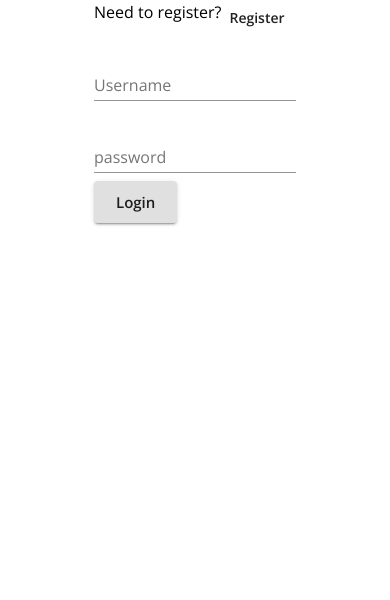
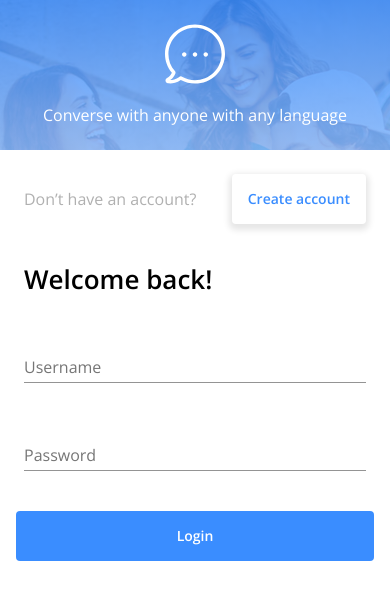
Before and after one commit to ldelmano/frontend-test, a React (Create React App) app in the folder client/: page /login in a window 390 px wide. Shown: the top 600 px of the page. Built offline with nearby package versions, Linux system fonts and the light colour scheme; no server answers.

Commit message:
wip: auth pages layout for mobile

```diff
--- a/client/src/Login.js
+++ b/client/src/Login.js
@@ -8,11 +8,26 @@ import {
   Button,
   FormControl,
   TextField,
+  makeStyles,
 } from "@material-ui/core";
 import { login } from "./store/utils/thunkCreators";
+import AuthPagesLayout, { useAuthLayoutStyles } from "./layout/AuthPagesLayout";
+
+const useStyles = makeStyles({
+  root: {
+    width: "100%",
+    padding: 24,
+  },
+  form: {
+    flexGrow: 1,
+    flexDirection: "column"
+  }
+});
 
 const Login = (props) => {
   const history = useHistory();
+  const classes = useStyles();
+  const authClasses = useAuthLayoutStyles();
   const { user, login } = props;
 
   const handleLogin = async (event) => {
@@ -28,16 +43,20 @@ const Login = (props) => {
   }
 
   return (
+    <AuthPagesLayout>
       <Grid container justify="center">
-      <Box>
-        <Grid container item>
-          <Typography>Need to register?</Typography>
-          <Button onClick={() => history.push("/register")}>Register</Button>
+        <Box className={classes.root}>
+          <Grid container item alignItems="center" className={authClasses.headerAction}>
+            <Typography>Don’t have an account?</Typography>
+            <Button onClick={() => history.push("/register")}>Create account</Button>
           </Grid>
+
+          <Typography variant="h2" className={authClasses.pageTitle}>Welcome back!</Typography>
+
           <form onSubmit={handleLogin}>
-          <Grid>
-            <Grid>
-              <FormControl margin="normal" required>
+            <Grid container className={classes.form} spacing={2}>
+              <Grid item>
+                <FormControl margin="normal" required fullWidth>
                   <TextField
                     aria-label="username"
                     label="Username"
@@ -46,16 +65,18 @@ const Login = (props) => {
                   />
                 </FormControl>
               </Grid>
-            <FormControl margin="normal" required>
+              <Grid item>
+                <FormControl margin="normal" required fullWidth>
                   <TextField
-                label="password"
+                    label="Password"
                     aria-label="password"
                     type="password"
                     name="password"
                   />
                 </FormControl>
-            <Grid>
-              <Button type="submit" variant="contained" size="large">
+              </Grid>
+              <Grid container justify="center">
+                <Button type="submit" className={authClasses.primaryBtn}>
                   Login
                 </Button>
               </Grid>
@@ -63,6 +84,7 @@ const Login = (props) => {
           </form>
         </Box>
       </Grid>
+    </AuthPagesLayout>
   );
 };
 
--- a/client/src/Signup.js
+++ b/client/src/Signup.js
@@ -9,11 +9,27 @@ import {
   FormControl,
   TextField,
   FormHelperText,
+  makeStyles,
 } from "@material-ui/core";
 import { register } from "./store/utils/thunkCreators";
+import AuthPagesLayout, { useAuthLayoutStyles } from "./layout/AuthPagesLayout";
+
+const useStyles = makeStyles({
+  root: {
+    width: "100%",
+    padding: 24
+  },
+  form: {
+    flexGrow: 1,
+    flexDirection: "column"
+  }
+});
 
 const Login = (props) => {
   const history = useHistory();
+  const authClasses = useAuthLayoutStyles();
+  const classes = useStyles();
+
   const { user, register } = props;
   const [formErrorMessage, setFormErrorMessage] = useState({});
 
@@ -37,16 +53,20 @@ const Login = (props) => {
   }
 
   return (
+    <AuthPagesLayout>
       <Grid container justify="center">
-      <Box>
-        <Grid container item>
-          <Typography>Need to log in?</Typography>
+        <Box className={classes.root}>
+          <Grid container item alignItems="center" className={authClasses.headerAction}>
+            <Typography>Already have an account?</Typography>
             <Button onClick={() => history.push("/login")}>Login</Button>
           </Grid>
+
+          <Typography variant="h2" className={authClasses.pageTitle}>Create an account.</Typography>
+
           <form onSubmit={handleRegister}>
-          <Grid>
-            <Grid>
-              <FormControl>
+            <Grid container className={classes.form} spacing={2}>
+              <Grid item>
+                <FormControl fullWidth>
                   <TextField
                     aria-label="username"
                     label="Username"
@@ -56,8 +76,8 @@ const Login = (props) => {
                   />
                 </FormControl>
               </Grid>
-            <Grid>
-              <FormControl>
+              <Grid item>
+                <FormControl fullWidth>
                   <TextField
                     label="E-mail address"
                     aria-label="e-mail address"
@@ -67,8 +87,8 @@ const Login = (props) => {
                   />
                 </FormControl>
               </Grid>
-            <Grid>
-              <FormControl error={!!formErrorMessage.confirmPassword}>
+              <Grid item>
+                <FormControl fullWidth error={!!formErrorMessage.confirmPassword}>
                   <TextField
                     aria-label="password"
                     label="Password"
@@ -82,8 +102,8 @@ const Login = (props) => {
                   </FormHelperText>
                 </FormControl>
               </Grid>
-            <Grid>
-              <FormControl error={!!formErrorMessage.confirmPassword}>
+              <Grid item>
+                <FormControl fullWidth error={!!formErrorMessage.confirmPassword}>
                   <TextField
                     label="Confirm Password"
                     aria-label="confirm password"
@@ -97,13 +117,16 @@ const Login = (props) => {
                   </FormHelperText>
                 </FormControl>
               </Grid>
-            <Button type="submit" variant="contained" size="large">
+              <Grid container justify="center">
+                <Button type="submit" className={authClasses.primaryBtn}>
                   Create
                 </Button>
+              </Grid>
             </Grid>
           </form>
         </Box>
       </Grid>
+    </AuthPagesLayout>
   );
 };
 
--- /dev/null
+++ b/client/src/layout/AuthPagesLayout.js
@@ -0,0 +1,101 @@
+import React from "react";
+import { makeStyles, Grid, Box } from "@material-ui/core";
+import bannerBg from "../assets/images/bg-img.png";
+import bubbleIllustration from "../assets/images/bubble.svg";
+
+export const useAuthLayoutStyles = makeStyles(theme => ({
+  root: {
+    fontFamily: "Open Sans, sans-serif",
+  },
+  bannerWrapper: {
+    position: "relative",
+    height: 150,
+    overflow: "hidden"
+  },
+  bannerImage: {
+    position: "absolute",
+    top: 0,
+    zIndex: -1
+  },
+  bannerContent: {
+    position: "relative",
+    zIndex: 1,
+    display: "flex",
+    flexDirection: "column",
+    alignItems: "center",
+    justifyContent: "space-between",
+    height: "100%",
+    width: "100%",
+    padding: 24,
+    boxSizing: "border-box",
+    "& p": {
+      margin: 0,
+      color: "#ffffff"
+    }
+  },
+  gradient: {
+    position: "absolute",
+    top: 0,
+    width: "100%",
+    height: "100%",
+    background: "linear-gradient(#3A8DFF, #86B9FF)",
+    opacity: 0.85,
+  },
+  bubbleImage: {
+    width: 60
+  },
+  headerAction: {
+    justifyContent: "space-between",
+    fontSize: 14,
+    "& p": {
+      color: "#b0b0b0"
+    },
+    "& button": {
+      height: 50,
+      minWidth: 120,
+      padding: 16,
+      boxShadow: "0 3px 6px 3px rgba(0,0,0,0.1)",
+      color: "#3A8DFF"
+    }
+  },
+  pageTitle: {
+    margin: "40px 0 24px",
+    fontSize: 26,
+    fontWeight: 600,
+    color: "#000000"
+  },
+  primaryBtn: {
+    height: 50,
+    width: "100%",
+    minWidth: 120,
+    margin: "24px 0 0",
+    padding: 16,
+    backgroundColor: "#3A8DFF",
+    color: "#ffffff"
+  }
+}));
+
+const AuthPagesLayout = ({ children }) => {
+  const classes = useAuthLayoutStyles();
+
+  return (
+    <Grid className={classes.root}>
+      <Box className={classes.bannerWrapper}>
+        <Box className={classes.bannerContent}>
+          <img src={bubbleIllustration} alt="Bubble Chat" className={classes.bubbleImage} />
+
+          <p>Converse with anyone with any language</p>
+        </Box>
+
+        <div className={classes.gradient}></div>
+        <img src={bannerBg} alt="Converse with anyone with any language" className={classes.bannerImage}/>
+      </Box>
+
+      <Grid>
+        {children}
+      </Grid>
+    </Grid>
+  )
+}
+
+export default AuthPagesLayout
```
Also changed, not shown: client/src/assets/images/bg-img.png (added), client/src/assets/images/bubble.svg (added). Lines whose indentation alone changed are shown as unchanged.
